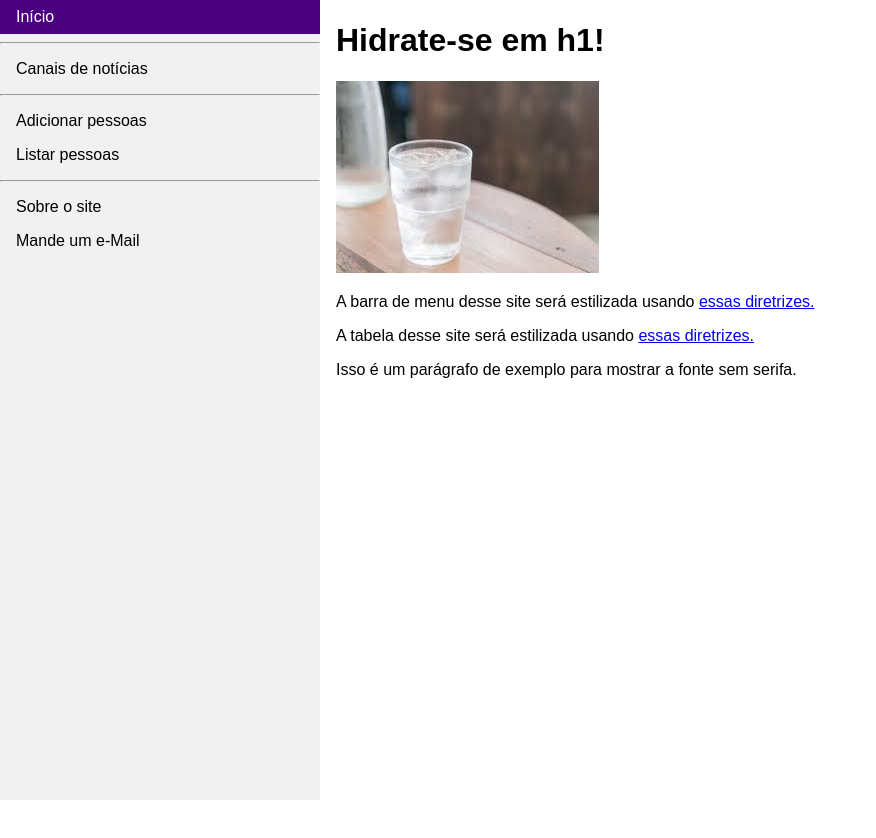
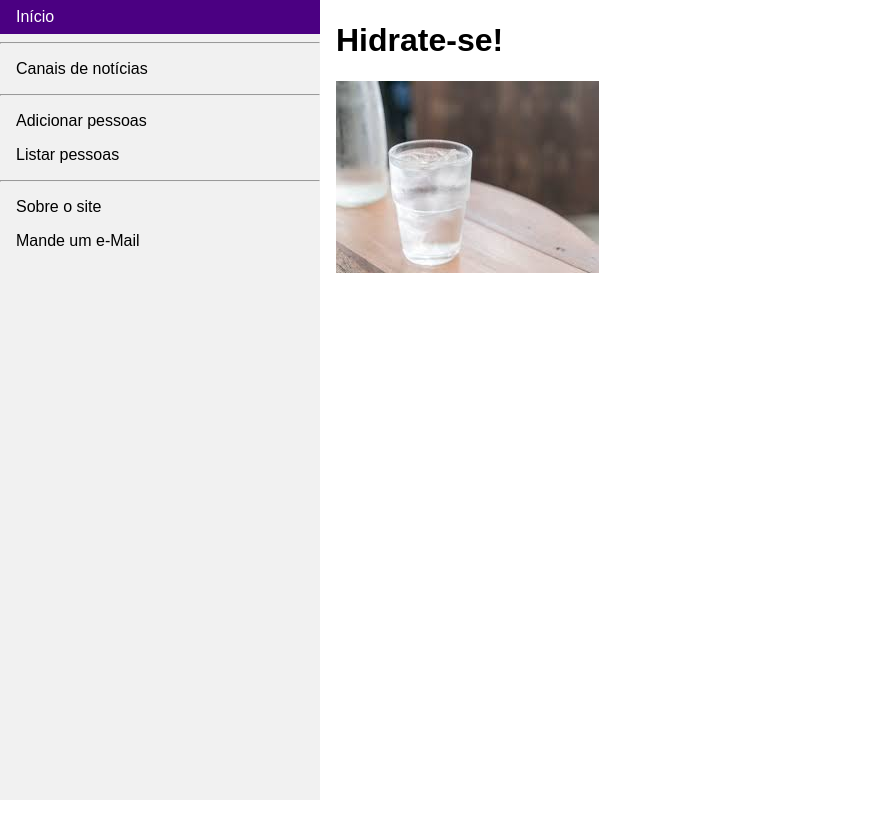
Before and after one commit to brunocardo11/pweb_2020.2_allenBruno, a plain HTML site: page exercicio2/meuSite/index.html in a window 1280 px wide. Shown: the whole page, without its empty margins (0-876 px from the left). Drawn offline with Linux system fonts and the light colour scheme.

Commit message:
Update index.html
Limpando o início

```diff
--- a/exercicio2/meuSite/index.html
+++ b/exercicio2/meuSite/index.html
@@ -22,19 +22,7 @@
     </ul>
 
 	<div style="margin-left:25%;padding:1px 16px;height:1000px;">
-	<h1>Hidrate-se em h1!</h1>
+	<h1>Hidrate-se!</h1>
     <p><img src="imagens/agua.jpg" alt="Um copo com gelo e água." title="Agua gelada!"></p>
-
-	<p>A barra de menu desse site será estilizada usando
-		<a href="https://www.w3schools.com/css/tryit.asp?filename=trycss_navbar_vertical_fixed">
-		essas diretrizes.</a>
-	</p>
-
-	<p>A tabela desse site será estilizada usando
-		<a href="https://www.w3schools.com/css/tryit.asp?filename=trycss_table_hover">
-		essas diretrizes.</a>
-	</p>
-
-	<p>Isso é um parágrafo de exemplo para mostrar a fonte sem serifa.</p>
 </body>
 </html>
```
